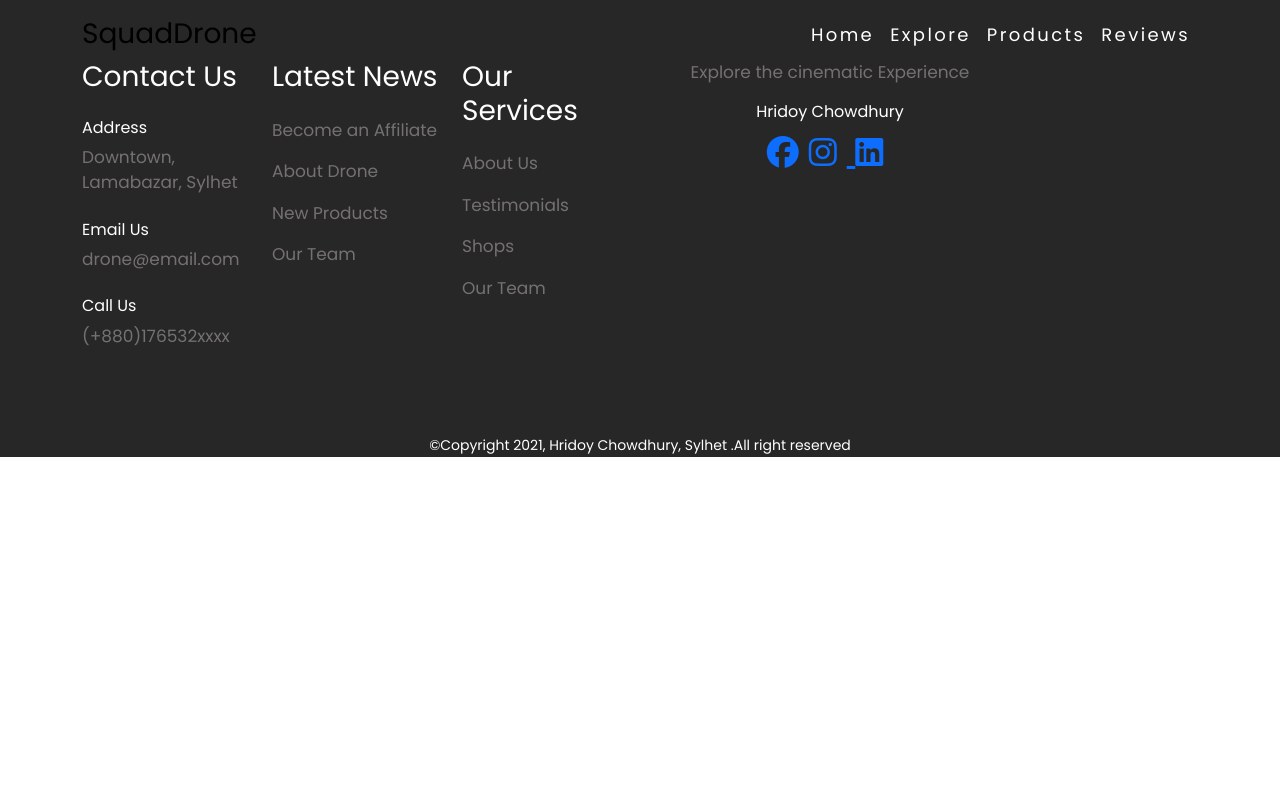
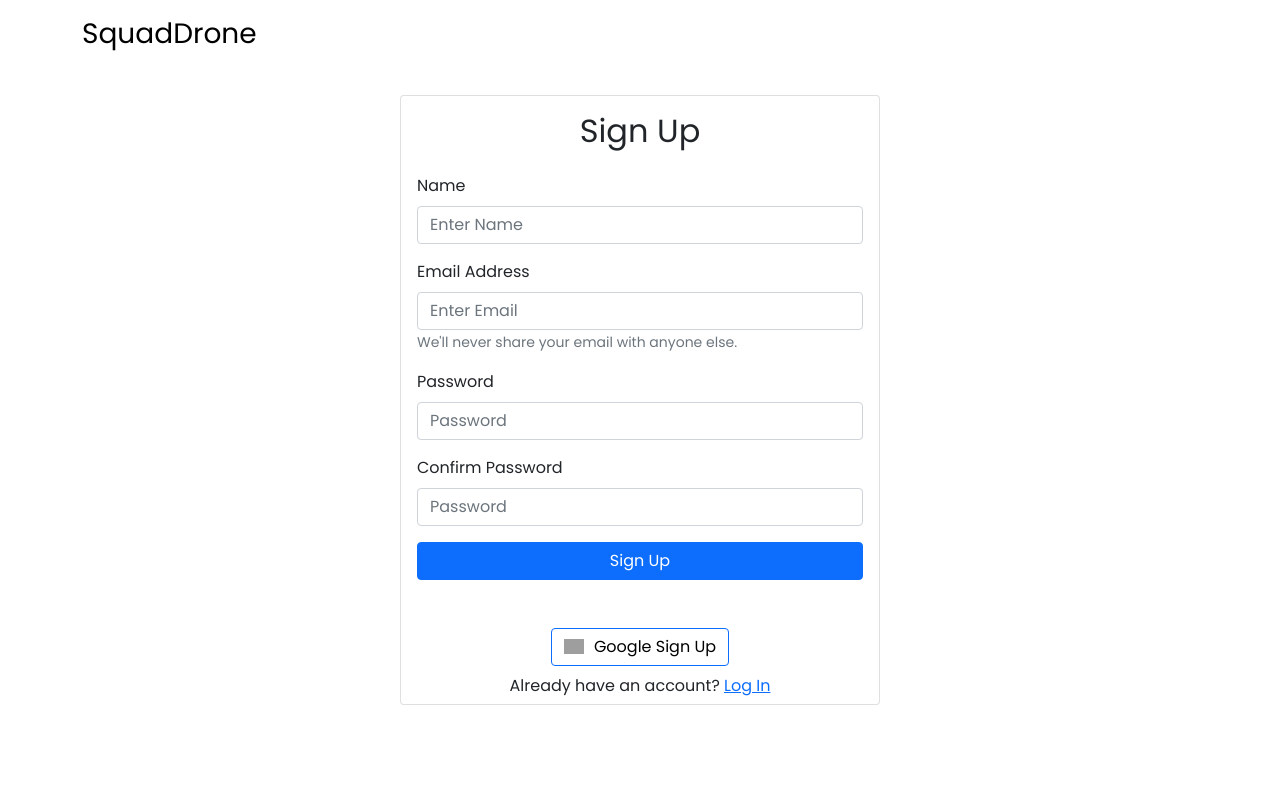
Before and after one commit to Hridoy3519/SquadDrone-Client-Side, a React (Create React App) app: page /signup in a window 1280 px wide. Shown: the top 800 px of the page. Built offline with nearby package versions, Linux system fonts and the light colour scheme; grey boxes are pictures that could not be loaded.

Commit message:
Ui of Login and Signup page created

```diff
--- a/src/App.js
+++ b/src/App.js
@@ -10,6 +10,8 @@ import Navigation from './Pages/Shared/Navigation/Navigation';
 import Home from './Pages/Home/Home/Home';
 import Footer from './Pages/Shared/Footer/Footer';
 import Explore from './Pages/Explore/Explore/Explore';
+import Login from './Pages/Login/Login/Login';
+import Signup from './Pages/Login/Signup/Signup';
 
 function App() {
   return (
@@ -26,6 +28,12 @@ function App() {
           <Route path="/explore">
             <Explore/>
           </Route>
+          <Route path="/login">
+            <Login/>
+          </Route>
+          <Route path="/signup">
+            <Signup/>
+          </Route>
         </Switch>
         <Footer/>
       </Router>
--- a/src/Pages/Home/ProductCard/ProductCard.css
+++ b/src/Pages/Home/ProductCard/ProductCard.css
@@ -7,7 +7,7 @@
     color: gray;
 }
 
-.card{
+.customized-card, .all-product-card{
     border: none;
 }
 
--- /dev/null
+++ b/src/Pages/Login/Login/Login.css
@@ -0,0 +1,15 @@
+.google-btn{
+    background: transparent;
+    color: black;
+}
+
+.google-btn img{
+    margin-bottom:3px;
+    margin-right:10px
+}
+
+.google-btn:hover{
+    background:transparent;
+    color: black;
+    border: 1px solid blueviolet;
+}
--- /dev/null
+++ b/src/Pages/Login/Login/Login.js
@@ -0,0 +1,64 @@
+import React from "react";
+import {  Button ,Card, Container, Form } from "react-bootstrap";
+import { Link } from "react-router-dom";
+import './Login.css';
+const Login = () => {
+  return (
+    <Container
+      className="d-flex align-items-center justify-content-center"
+      style={{ minHeight: "100vh" }}
+    >
+      <div className="w-100 login-page" style={{ maxWidth: "480px" }}>
+        <Card>
+          <Card.Body className="text-start">
+            <h2 className="text-center mb-4">Log In</h2>
+            <Form>
+              <Form.Group className="mb-3" controlId="formBasicEmail">
+                <Form.Label className="text-start">Email Address</Form.Label>
+                <Form.Control
+                  type="email"
+                  placeholder="Enter Email"
+                />
+              </Form.Group>
+
+              <Form.Group className="mb-3" controlId="formBasicPassword">
+                <Form.Label >Password</Form.Label>
+                <Form.Control
+                  type="password"
+                  placeholder="Password"
+                />
+              </Form.Group>
+              <Button
+                onClick={(e) => {
+                  e.preventDefault();
+                }}
+                className="w-100"
+                variant="primary"
+                type="submit"
+              >
+                Log In
+              </Button>
+            </Form>
+            <div className="text-center mt-2">
+              Need an Account? <Link to="/signup">Sign Up</Link>
+            </div>
+            <div className="text-center mt-2">
+              <Button className="google-btn">
+                <img
+                  width="20px"
+                  alt="Google sign-in"
+                  src="https://upload.wikimedia.org/wikipedia/commons/thumb/5/53/Google_%22G%22_Logo.svg/512px-Google_%22G%22_Logo.svg.png"
+                />
+                Google Sign In
+              </Button>
+            </div>
+          </Card.Body>
+        </Card>
+      </div>
+    </Container>
+  );
+};
+
+export default Login;
+
+//{error && <Alert variant="danger"> {error} </Alert>}
--- /dev/null
+++ b/src/Pages/Login/Signup/Signup.js
@@ -0,0 +1,86 @@
+import React from "react";
+import { Button, Card, Container, Form } from "react-bootstrap";
+import { Link } from "react-router-dom";
+
+const Signup = () => {
+  return (
+    <Container
+      className="d-flex align-items-center justify-content-center"
+      style={{ minHeight: "100vh" }}
+    >
+      <div className="w-100" style={{ maxWidth: "480px" }}>
+        <Card>
+          <Card.Body className="text-start">
+            <h2 className="text-center mb-4">Sign Up</h2>
+            <Form>
+
+              <Form.Group className="mb-3" controlId="formBasicName">
+                <Form.Label>Name</Form.Label>
+                <Form.Control
+                  type="text"
+                  placeholder="Enter Name"
+                />
+              </Form.Group>
+              <Form.Group className="mb-3" controlId="formBasicEmail">
+                <Form.Label>Email Address</Form.Label>
+                <Form.Control
+                  type="email"
+                  placeholder="Enter Email"
+                />
+                <Form.Text className="text-muted">
+                  We'll never share your email with anyone else.
+                </Form.Text>
+              </Form.Group>
+
+              <Form.Group className="mb-3" controlId="formBasicPassword">
+                <Form.Label>Password</Form.Label>
+                <Form.Control
+                  type="password"
+                  placeholder="Password"
+                />
+              </Form.Group>
+
+              <Form.Group className="mb-3" controlId="formBasicConfirmPassword">
+                <Form.Label>Confirm Password</Form.Label>
+                <Form.Control
+                  type="password"
+                  placeholder="Password"
+                />
+              </Form.Group>
+              <Button
+                onClick={(e) => {
+                  e.preventDefault();
+                }}
+                className="w-100"
+                variant="primary"
+                type="submit"
+              >
+                Sign Up
+              </Button>
+              <br />
+              <br />
+              <br />
+              <div className="text-center">
+                <Button  className="google-btn">
+                  <img
+                    width="20px"
+                    alt="Google sign-in"
+                    src="https://upload.wikimedia.org/wikipedia/commons/thumb/5/53/Google_%22G%22_Logo.svg/512px-Google_%22G%22_Logo.svg.png"
+                  />
+                  Google Sign Up
+                </Button>
+              </div>
+            </Form>
+            <div className="text-center mt-2">
+              Already have an account? <Link to="/login">Log In</Link>
+            </div>
+          </Card.Body>
+        </Card>
+      </div>
+    </Container>
+  );
+};
+
+export default Signup;
+
+//{error && <Alert variant="danger"> {error} </Alert>}
--- a/src/Pages/Shared/Navigation/Navigation.js
+++ b/src/Pages/Shared/Navigation/Navigation.js
@@ -25,7 +25,7 @@ const Navigation = () => {
             <Nav.Link as={NavLink} style={{color : 'white'}} to="/">Home</Nav.Link>
             <Nav.Link as={NavLink} style={{color : 'white'}} to="/explore">Explore</Nav.Link>
             <Nav.Link as={NavLink} style={{color : 'white'}} to="/#products">Products</Nav.Link>
-            <Nav.Link as={NavLink} style={{color : 'white'}} to="/#products">Reviews</Nav.Link>
+            <Nav.Link as={NavLink} style={{color : 'white'}} to="/login">Login</Nav.Link>
           </Nav>
         </Navbar.Collapse>
       </Container>
```
